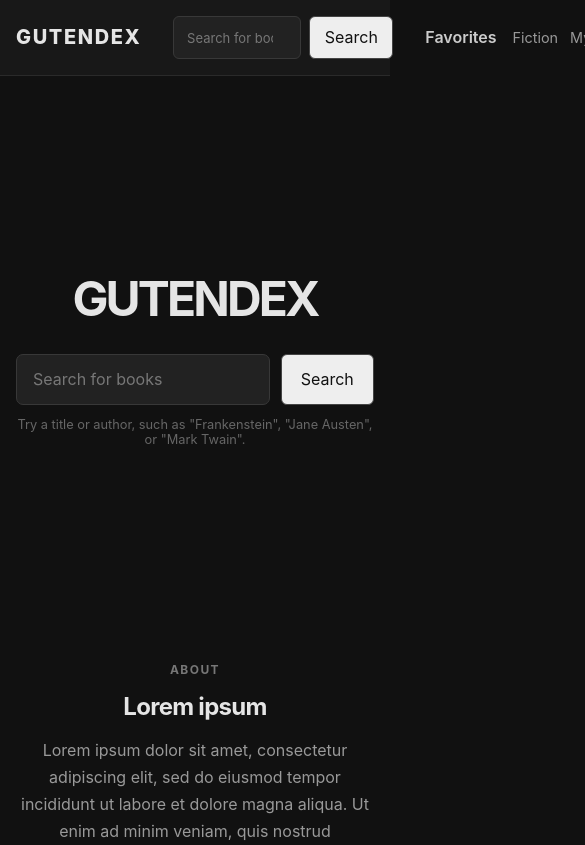
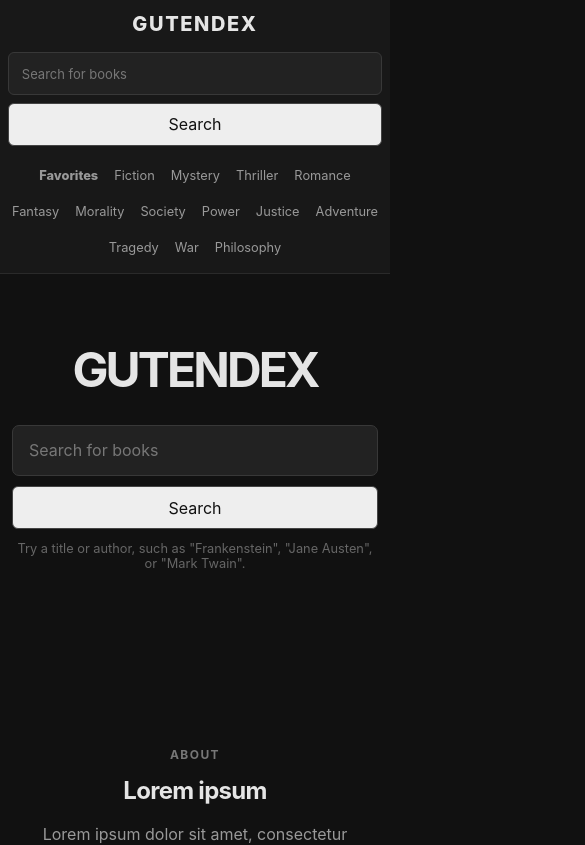
Before and after one commit to mathiaskodehode/Gutendex, a React (Vite) app: page / in a window 390 px wide. Shown: the top 845 px of the page, 585 px wide, since content can reach past the window. Built offline with nearby package versions, Linux system fonts and the light colour scheme.

Commit message:
fix and readd responsive styling

```diff
--- a/src/components/CategoryMenu.tsx
+++ b/src/components/CategoryMenu.tsx
@@ -4,6 +4,13 @@ import categories from "../constants/bookCategories.ts";
 export default function CategoryMenu() {
     return (
         <div className="category-menu">
+            <Link
+                to="/favorites"
+                className="favorites-link category-link"
+            >
+                Favorites
+            </Link>
+
             {categories.map(category => (
                 <Link
                     to={`/category/${category}`}
--- a/src/components/Header.tsx
+++ b/src/components/Header.tsx
@@ -14,12 +14,6 @@ export default function Header() {
                 </Link>
                 <SearchBar />
                 <nav className="main-navigation">
-                    <Link
-                        to="/favorites"
-                        className="favorites-link"
-                    >
-                        Favorites
-                    </Link>
                     <CategoryMenu />
                 </nav>
             </div>
--- a/src/index.css
+++ b/src/index.css
@@ -16,6 +16,7 @@
 
 * {
     box-sizing: border-box;
+    overscroll-behavior: none;
 }
 
 html {
@@ -28,6 +29,7 @@ body {
     min-width: 320px;
     background: #111;
     color: #e5e5e5;
+    overflow-x: hidden;
 }
 
 button,
@@ -81,10 +83,11 @@ a:hover {
 .home-page {
     display: flex;
     flex-direction: column;
+    gap: 8rem;
+    margin-top: 3rem;
 }
 
 .home-hero {
-    min-height: min(520px, 60vh);
     display: grid;
     place-items: center;
     text-align: center;
@@ -174,29 +177,32 @@ a:hover {
     width: min(1200px, 100%);
     margin: 0 auto;
     padding: 1rem;
-
     display: grid;
     grid-template-columns: auto minmax(220px, 1fr) auto;
     align-items: center;
-    gap: 2rem;
+    gap: 0.5rem 2rem;
+}
+
+.main-navigation {
+    grid-column: 1 / -1;
+    width: 100%;
+    display: flex;
+    flex-direction: column;
+    gap: 0.5rem;
 }
 
 .logo {
     font-size: 1.25rem;
     font-weight: 800;
     letter-spacing: 0.08em;
-}
-
-.main-navigation {
-    display: flex;
-    align-items: center;
-    gap: 1rem;
+    white-space: nowrap;
 }
 
 .favorites-link {
-    white-space: nowrap;
-    font-weight: 600;
+    flex-shrink: 0;
+    font-weight: 800;
     color: #ccc;
+    font-size: 2rem;
 }
 
 .favorites-link:hover {
@@ -206,21 +212,18 @@ a:hover {
 /* CATEGORY MENU */
 
 .category-menu {
+    width: 100%;
+    min-width: 0;
+
     display: flex;
-    align-items: center;
-    gap: 0.75rem;
+    justify-content: center;
+    flex-wrap: wrap;
 
-    overflow-x: auto;
-    scrollbar-width: none;
-}
-
-.category-menu::-webkit-scrollbar {
-    display: none;
+    gap: 0.5rem 1rem;
 }
 
 .category-link {
     padding: 0.4rem 0;
-
     color: #999;
     font-size: 0.9rem;
     white-space: nowrap;
@@ -233,6 +236,8 @@ a:hover {
 /* SEARCH */
 
 .search-form {
+    min-width: 0;
+
     display: flex;
     gap: 0.5rem;
 }
@@ -264,6 +269,8 @@ a:hover {
 .search-form button,
 .favorite-button,
 .pagination button {
+    flex-shrink: 0;
+
     border: 1px solid #444;
     border-radius: 6px;
 
@@ -617,3 +624,161 @@ a:hover {
         transform: rotate(360deg);
     }
 }
+
+/* RESPONSIVE HEADER */
+
+@media (max-width: 1100px) {
+    .header-container {
+        grid-template-columns: auto minmax(180px, 1fr) auto;
+        gap: 1rem 1.5rem;
+    }
+
+    .main-navigation {
+        grid-column: 1 / -1;
+
+        width: 100%;
+
+        display: flex;
+        flex-direction: column;
+        align-items: stretch;
+
+        gap: 0.5rem;
+    }
+
+    .favorites-link {
+        align-self: flex-start;
+    }
+}
+
+/* TABLETS */
+
+@media (max-width: 800px) {
+    .header-container {
+        grid-template-columns: 1fr;
+        gap: 1rem;
+    }
+
+    .logo {
+        justify-self: center;
+    }
+
+    .search-form {
+        width: 100%;
+    }
+
+    .main-navigation {
+        grid-column: 1;
+
+        display: flex;
+        flex-direction: column;
+        align-items: stretch;
+
+        gap: 0.75rem;
+    }
+
+    .favorites-link {
+        align-self: center;
+    }
+
+    .book-list,
+    .favorites-list {
+        grid-template-columns: repeat(3, minmax(0, 1fr));
+    }
+
+    .book-details {
+        grid-template-columns: minmax(180px, 240px) 1fr;
+        gap: 2rem;
+    }
+}
+
+/* SMALL SCREENS */
+
+@media (max-width: 600px) {
+    .main-content {
+        padding: 1.5rem 0.75rem 3rem;
+    }
+
+    .header-container {
+        padding: 0.75rem;
+    }
+
+    .search-form {
+        display: grid;
+        grid-template-columns: minmax(0, 1fr) auto;
+    }
+
+    .category-link {
+        font-size: 0.85rem;
+    }
+
+    .book-list,
+    .favorites-list {
+        grid-template-columns: repeat(2, minmax(0, 1fr));
+        gap: 1rem;
+    }
+
+    .book-card-content {
+        padding: 0.75rem;
+    }
+
+    .book-details {
+        grid-template-columns: 1fr;
+        gap: 2rem;
+    }
+
+    .book-details-cover {
+        width: min(300px, 100%);
+        margin: 0 auto;
+    }
+
+    .book-details-header {
+        flex-direction: column;
+        gap: 1rem;
+    }
+
+    .book-meta {
+        grid-template-columns: 1fr;
+        gap: 1rem;
+    }
+
+    .footer-container {
+        flex-direction: column;
+        align-items: center;
+        gap: 0.5rem;
+
+        text-align: center;
+    }
+}
+
+/* VERY SMALL SCREENS */
+
+@media (max-width: 400px) {
+    .header-container {
+        padding: 0.75rem 0.5rem;
+    }
+
+    .search-form {
+        grid-template-columns: 1fr;
+    }
+
+    .search-form button {
+        width: 100%;
+    }
+
+    .category-link {
+        font-size: 0.8rem;
+    }
+
+    .book-list,
+    .favorites-list {
+        grid-template-columns: 1fr;
+    }
+
+    .pagination {
+        gap: 0.5rem;
+    }
+
+    .pagination button {
+        min-width: 70px;
+    }
+}
--- a/src/layouts/MainLayout.tsx
+++ b/src/layouts/MainLayout.tsx
@@ -6,7 +6,6 @@ export default function MainLayout() {
     return (
         <div className="app">
             <Header />
-
             <main className="main-content">
                 <div className="content-container">
                     <Outlet />
```
